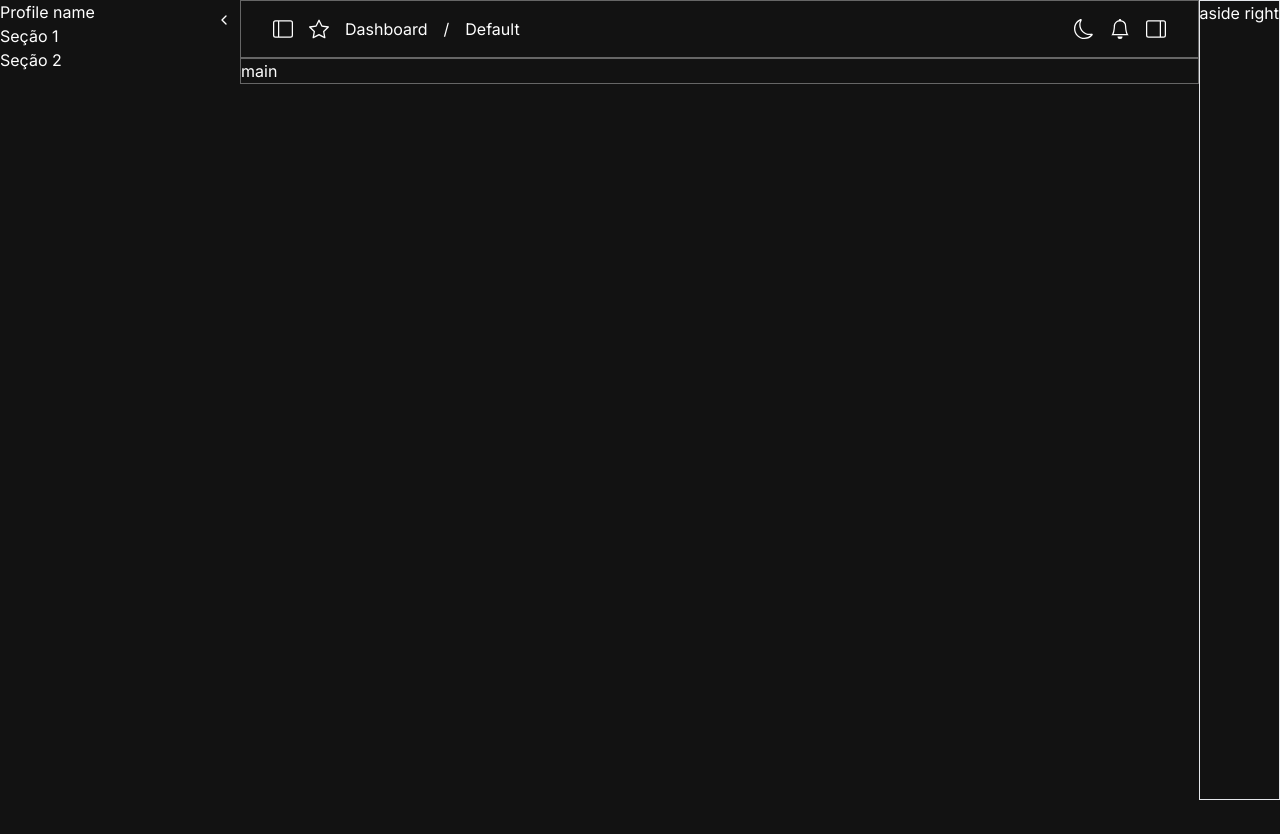
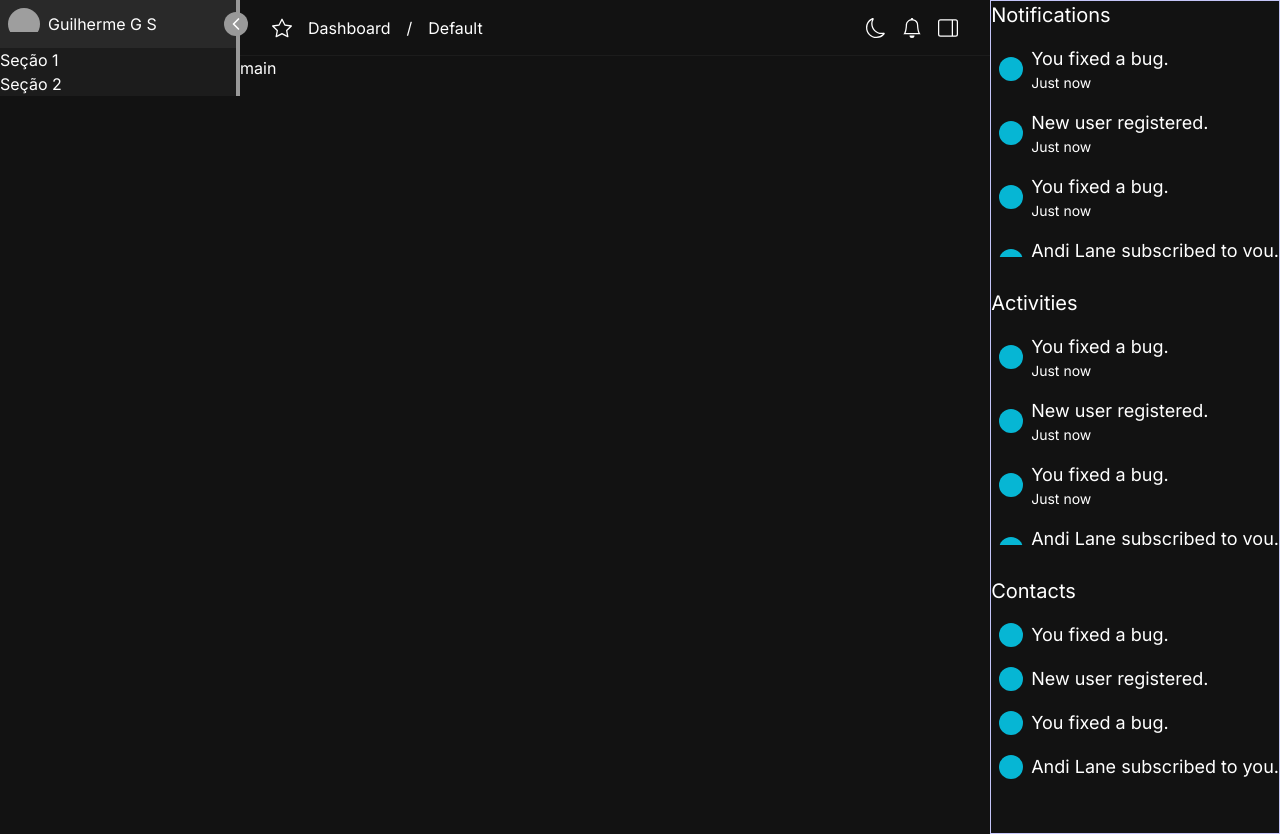
Before and after one commit to OnlyIZI/ecommerce-front, a Next.js app: page /admin/dashboard in a window 1280 px wide. Before the commit the page ends 800 px from the top, so only its background shows below. Built offline with nearby package versions, Linux system fonts and the light colour scheme; grey boxes are pictures that could not be loaded.

Commit message:
feat: added menu sidebar with userAvatar component

```diff
--- a/src/app/admin/_components/asideActivity.tsx
+++ b/src/app/admin/_components/asideActivity.tsx
@@ -9,7 +9,7 @@ import contentBlock from "./contentBlock/index"
 import { motion } from "framer-motion"
 import { useAside } from "@/store/useAside"
 
-export const AsideAdmin = () => {
+export const AsideActivity = () => {
   const isOpened = useAside((state) => state.status)
 
   const motionOptions = {
--- /dev/null
+++ b/src/app/admin/_components/asideMenu/_components/userAvatar.tsx
@@ -0,0 +1,14 @@
+export const UserAvatar = () => {
+    return (
+        <section className="flex cursor-pointer items-center gap-2 p-2 hover:bg-border/10">
+            <div className="h-8 w-8 overflow-hidden rounded-full">
+                <img
+                    src="https://w7.pngwing.com/pngs/796/876/png-transparent-avatar-boy-cheerful-mark-avatar-vol-2-icon.png"
+                    alt="Avatar image"
+                    className="object-cover"
+                />
+            </div>
+            <h3>Guilherme G S</h3>
+        </section>
+    )
+}
--- a/src/app/admin/_components/asideMenu/index.tsx
+++ b/src/app/admin/_components/asideMenu/index.tsx
@@ -2,33 +2,66 @@
 
 // hooks
 import { UseMediaQuery } from "@/hooks/useMediaQuery"
-import { useEffect, useState } from "react"
+import { ElementRef, useEffect, useRef, useState } from "react"
 import { cn } from "@/lib/utils"
 
 // icons
-import { LuChevronLeft } from "react-icons/lu"
+import { LuChevronLeft, LuChevronRight } from "react-icons/lu"
+import { UserAvatar } from "@/app/admin/_components/asideMenu/_components/userAvatar"
 
 export const AsideMenu = () => {
     const isMobile = UseMediaQuery("(max-width: 768px")
 
+    const sidebarRef = useRef<ElementRef<"aside">>(null)
+
+    const [isCollapse, setIsCollapse] = useState<boolean>(false)
+
+    const collapse = () => {
+        if (sidebarRef.current && isCollapse) {
+            setIsCollapse(false)
+            sidebarRef.current.style.width = isMobile ? "100%" : "240px"
+        }
+
+        if (sidebarRef.current && !isCollapse) {
+            setIsCollapse(true)
+            sidebarRef.current.style.width = "50px"
+        }
+    }
+
     return (
+        <>
             <aside
+                ref={sidebarRef}
                 className={cn(
-        "group/aside relative flex h-full w-60 flex-col",
+                    "group/aside relative flex h-full w-60 flex-col bg-background transition-all duration-300 ease-in-out",
                     isMobile && "w-0"
                 )}
             >
                 {/* sidebar button */}
-      <div className={cn("absolute right-2 top-3 bg-se")}>
-        <LuChevronLeft className="h-4 w-4" />
+                <div
+                    role="button"
+                    onClick={collapse}
+                    className={cn(
+                        "absolute -right-2 top-3 z-50 cursor-pointer rounded-full bg-border opacity-0 transition-all duration-100 ease-in hover:bg-border/40 group-hover/aside:opacity-100"
+                    )}
+                >
+                    <LuChevronLeft
+                        role="button"
+                        className={cn(
+                            "h-6 w-6 p-0.5",
+                            isCollapse && "rotate-180"
+                        )}
+                    />
                 </div>
                 {/* sidebar border */}
-      <div className="group-hover/aside opacity-0:opacity-100 absolute right-0 top-0 h-full w-1 cursor-ew-resize bg-primary-cyan transition" />
-      <section>Profile name</section>
+                <div className="absolute right-0 top-0 h-full w-0.5 bg-border group-hover/aside:w-1" />
+                {/* CRIAR NO COMPONENTE DE PERFIL O BOTÃO DE ABRIR A SIDEBAR */}
+                <UserAvatar />
                 <section>
                     <div>Seção 1</div>
                     <div>Seção 2</div>
                 </section>
             </aside>
+        </>
     )
 }
--- a/src/app/admin/_components/header.tsx
+++ b/src/app/admin/_components/header.tsx
@@ -1,7 +1,6 @@
 "use client"
 import { Bell } from "@/icons/bell"
 import { Moon } from "@/icons/moon"
-import { SideBar } from "@/icons/sideBar"
 import { SideBarReverse } from "@/icons/sideBarReverse"
 import { Star } from "@/icons/star"
 import { Sun } from "@/icons/sun"
@@ -18,11 +17,8 @@ export const HeaderAdmin = () => {
     }
 
     return (
-    <section className="flex h-14 w-full items-center justify-between px-8">
+        <section className="border-b-primary-foreground flex h-14 w-full items-center justify-between border-b px-8">
             <div className="flex gap-4">
-        <button>
-          <SideBar width={20} height={20} />
-        </button>
                 <button>
                     <Star width={20} height={20} />
                 </button>
--- a/src/app/admin/layout.tsx
+++ b/src/app/admin/layout.tsx
@@ -1,6 +1,6 @@
 // Components
 import { HeaderAdmin } from "@/app/admin/_components/header"
-import { AsideAdmin } from "./_components/asideActivity"
+import { AsideActivity } from "./_components/asideActivity"
 import { AsideMenu } from "@/app/admin/_components/asideMenu"
 
 export default function AdminLayout({
@@ -12,12 +12,12 @@ export default function AdminLayout({
         <div className="flex min-h-screen w-full overflow-hidden">
             <AsideMenu />
             <div className="flex grow flex-col">
-        <header className="border-border border">
                 <HeaderAdmin />
-        </header>
-        <main className="border-border border">{children}</main>
+                <main>{children}</main>
             </div>
-      <aside className="border border-primary-cyan">aside right</aside>
+            <aside className="border-primary-default border">
+                <AsideActivity />
+            </aside>
         </div>
     )
 }
--- a/src/app/globals.css
+++ b/src/app/globals.css
@@ -20,7 +20,7 @@
         --border: 0 0% 40%;
     }
 
-  [data-theme="dark"] {
+    .dark {
         --background: 0 0% 11%;
         --primary: 239 78% 87%;
         --primary-blue: 201 100% 95%;
--- a/tailwind.config.ts
+++ b/tailwind.config.ts
@@ -1,7 +1,7 @@
 import type { Config } from "tailwindcss"
 
 const config: Config = {
-  darkMode: "class",
+    darkMode: ["class"],
     content: [
         "./src/pages/**/*.{js,ts,jsx,tsx,mdx}",
         "./src/components/**/*.{js,ts,jsx,tsx,mdx}",
```
Lines whose indentation alone changed are shown as unchanged.
